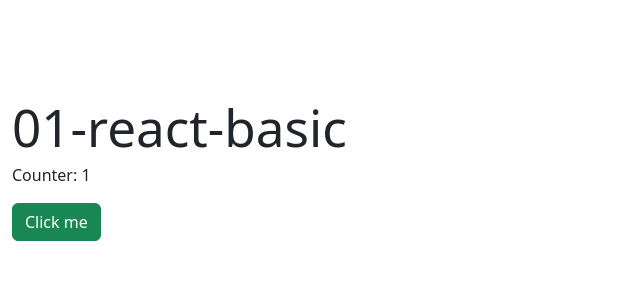
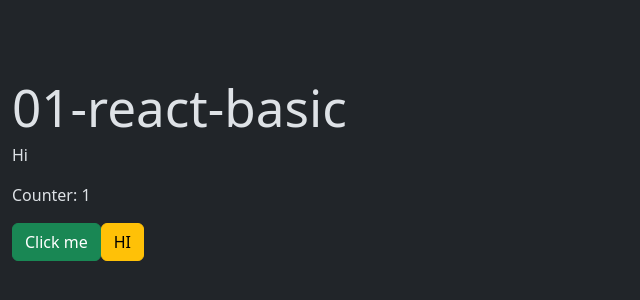
Before and after one commit to MohammadMzien2/Javascript-f-rdjupning, a React (Vite) app in the folder 01-react-basics/: page / in a window 1280 px wide. Shown: the part 230-530 px from the top of the page, without its empty margins (0-640 px from the left). Built offline with nearby package versions, Linux system fonts and the light colour scheme; the HTML template or start-up script is replaced by a standard one.

Commit message:
stateful variabel

```diff
--- a/01-react-basics/index.html
+++ b/01-react-basics/index.html
@@ -1,5 +1,5 @@
 <!doctype html>
-<html lang="en">
+<html lang="en" data-bs-theme="dark">
 
 	<head>
 		<meta charset="UTF-8" />
--- a/01-react-basics/src/App.tsx
+++ b/01-react-basics/src/App.tsx
@@ -2,6 +2,7 @@ import { useState } from "react";
 
 function App() {
 	const [counter, setCounter] = useState(1);
+	const [msg, setMsg] = useState("Hi");
 	//let counter = 1;
 
 	console.log("App is being redered")
@@ -17,9 +18,15 @@ function App() {
 		<div className='container'>
 			<h1>01-react-basic</h1>
 
+			<p>{msg}</p>
+
 			<p>Counter: {counter}</p>
 
+
+
 			<button onClick={handleBtnClick} className="btn btn-success">Click me</button>
+			<button onClick={() => setMsg("HI sun")} className="btn btn-warning"> HI </button>
+
 		</div >
 	);
 }
```
